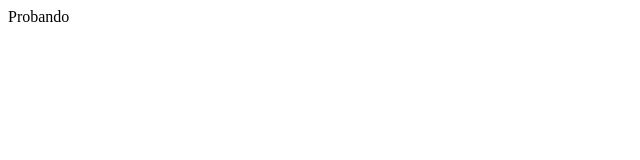
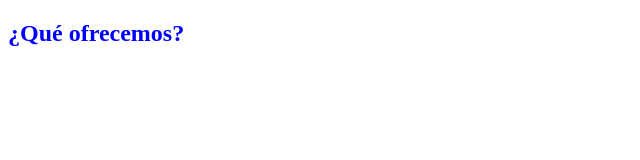
Before and after one commit to onesearch-uy/onesearch-landing, a plain HTML site: page index.html in a window 1280 px wide. Shown: the whole page, without its empty margins (0-640 px from the left). Drawn offline with Linux system fonts and the light colour scheme.

Commit message:
Añadiendo sass

```diff
--- a/index.html
+++ b/index.html
@@ -4,9 +4,17 @@
     <meta charset="UTF-8">
     <meta http-equiv="X-UA-Compatible" content="IE=edge">
     <meta name="viewport" content="width=device-width, initial-scale=1.0">
+
+    <link rel="stylesheet" href="css/style.css">
+
     <title>OneSearch</title>
 </head>
 <body>
-    Probando
+    <section id="productos">
+        <h1>
+            ¿Qué ofrecemos?
+        </h1>
+    </section>
+
 </body>
 </html>
--- /dev/null
+++ b/scss/layouts/_productos.scss
@@ -0,0 +1,5 @@
+#productos{
+    h1{
+        color:blue;
+    }
+}
--- /dev/null
+++ b/scss/style.scss
@@ -0,0 +1 @@
+    @import "layouts/productos";
```
Also changed, not shown: css/style.css (added), index.css (deleted), 1 other file.
